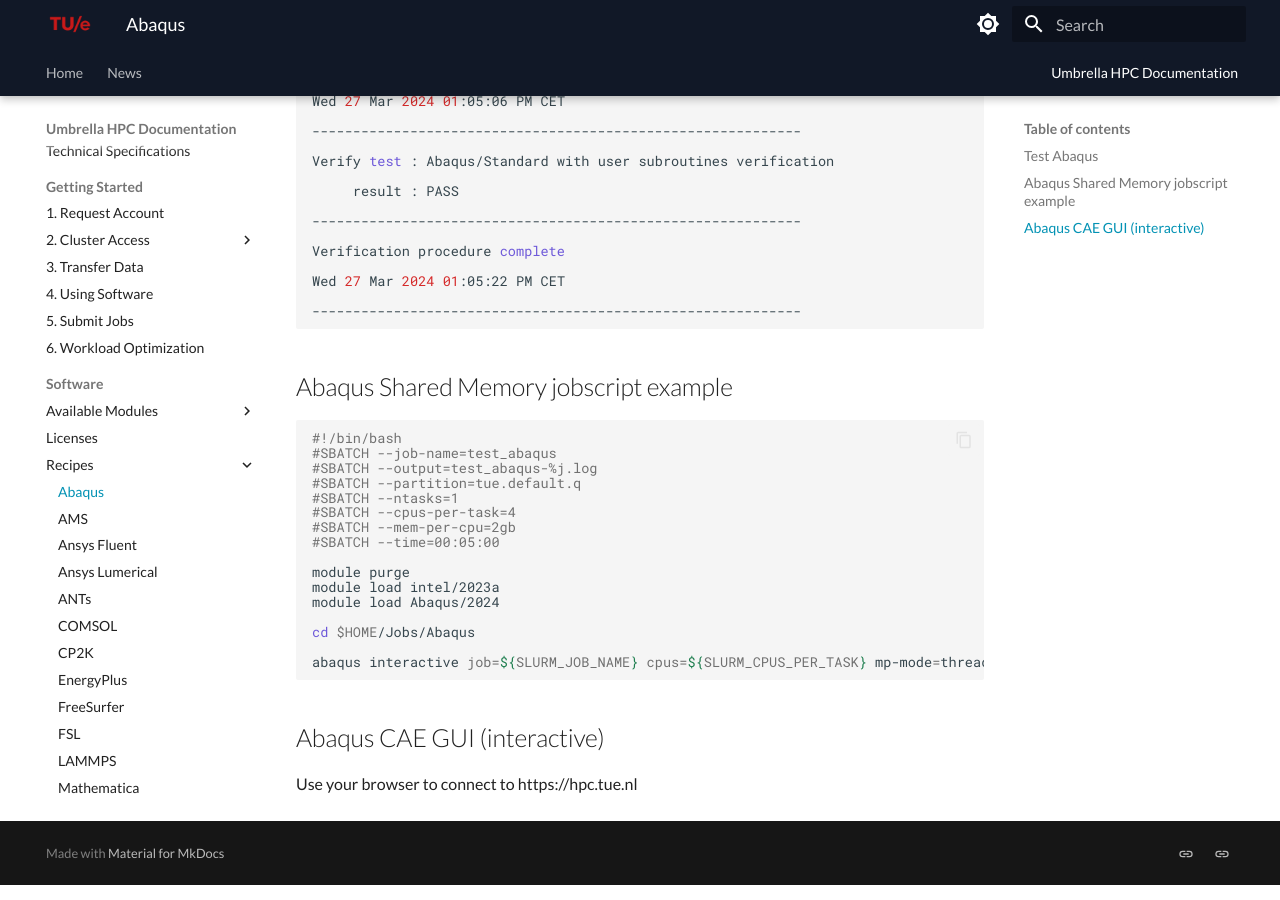
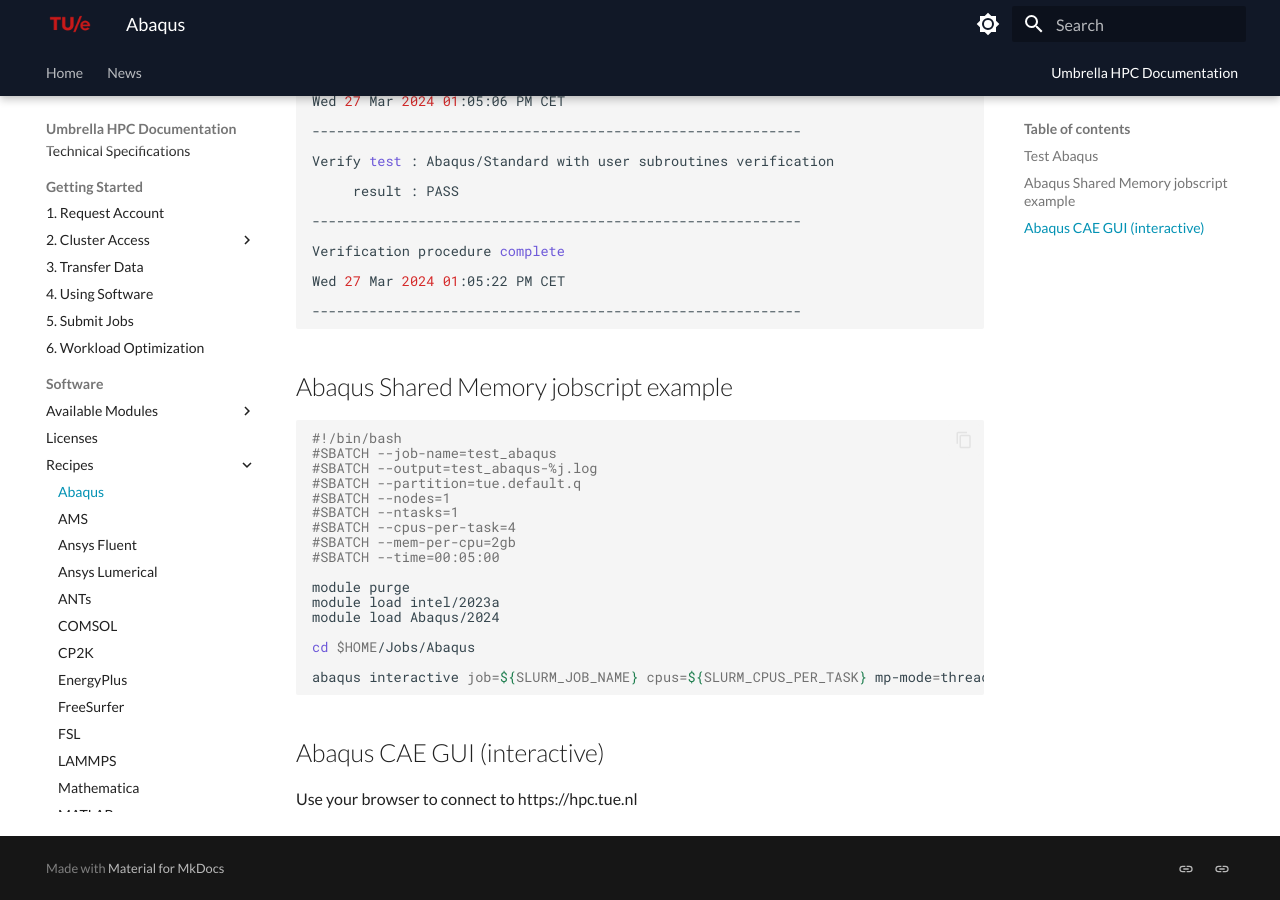
Before and after one commit to gferhpc/supercomputing.tue.nl, an MkDocs documentation site: the page built from pages/documentation/software/recipes/abaqus.md, in a window 1280 px wide and 900 px high, scrolled down 664 px. Built offline with MkDocs 1.6.1 and Material for MkDocs 9.7.7, drawn with Linux system fonts in a browser that asks for light colours.

Commit message:
Update abaqus.md

```diff
--- a/pages/documentation/software/recipes/abaqus.md
+++ b/pages/documentation/software/recipes/abaqus.md
@@ -56,6 +56,7 @@
 #SBATCH --job-name=test_abaqus
 #SBATCH --output=test_abaqus-%j.log
 #SBATCH --partition=tue.default.q
+#SBATCH --nodes=1
 #SBATCH --ntasks=1
 #SBATCH --cpus-per-task=4
 #SBATCH --mem-per-cpu=2gb
```
